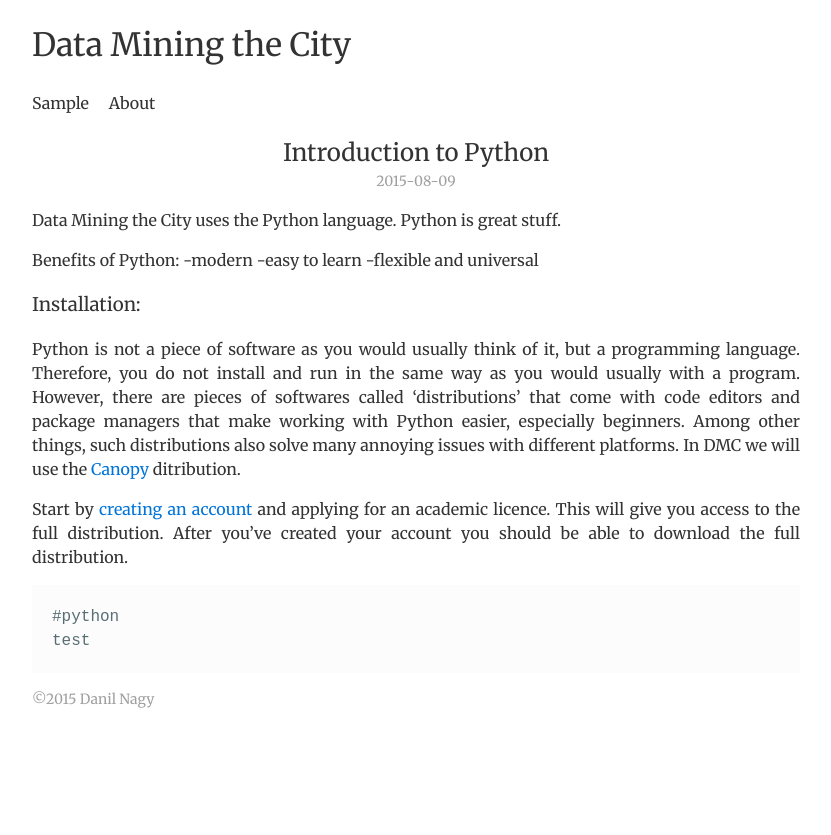
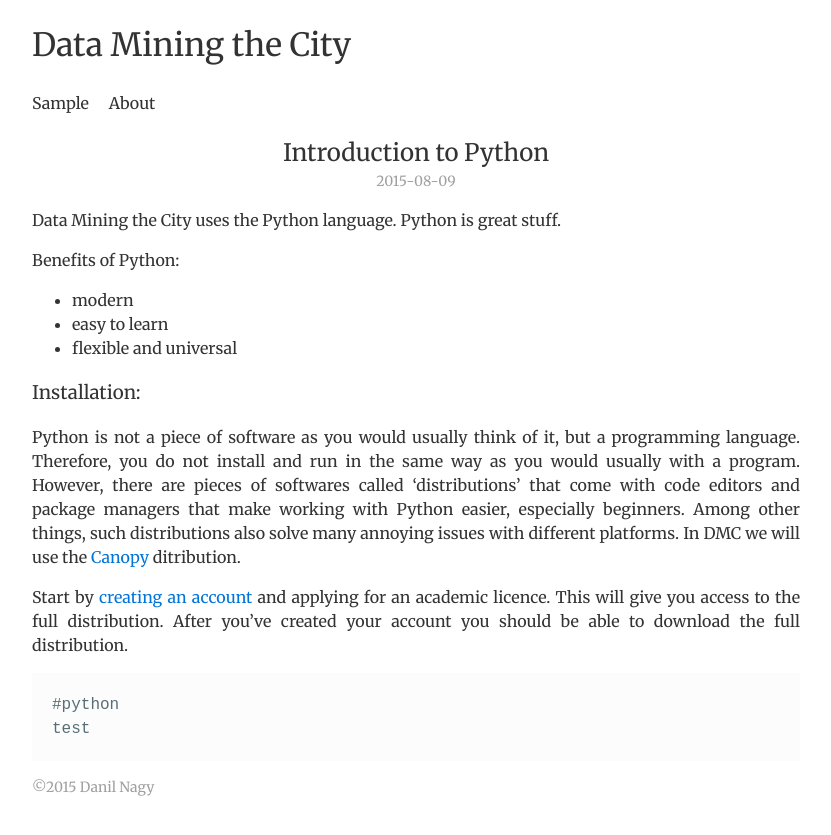
Before and after one commit to danilnagy/dmc, a Jekyll site: the page built from _posts/2015-08-09-introduction to Python.md, in a window 1280 px wide. Shown: the top 835 px of the page, without its empty margins (224-1055 px from the left). Built offline with Jekyll 4.4.1, drawn with Linux system fonts in a browser that asks for light colours; Markdown is read by kramdown in place of the engine named in the settings; comment, search, counter and statistics services are not loaded.

```diff
--- a/_posts/2015-08-09-introduction to Python.md
+++ b/_posts/2015-08-09-introduction to Python.md
@@ -7,9 +7,9 @@ date:   2015-08-09 00:00:00
 Data Mining the City uses the Python language. Python is great stuff.
 
 Benefits of Python:
--modern
--easy to learn
--flexible and universal
+* modern
+* easy to learn
+* flexible and universal
 
 ### Installation:
 
```
